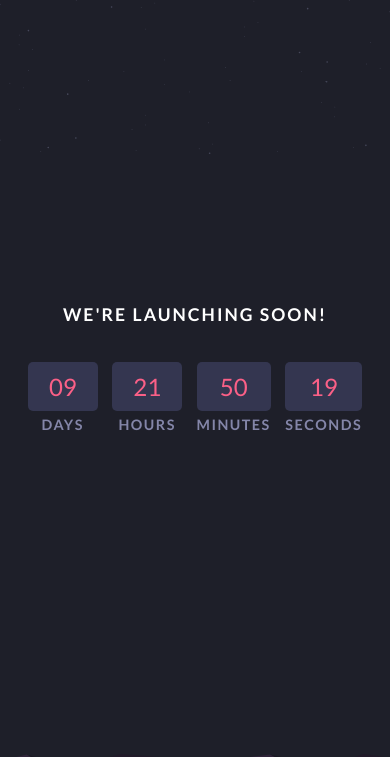
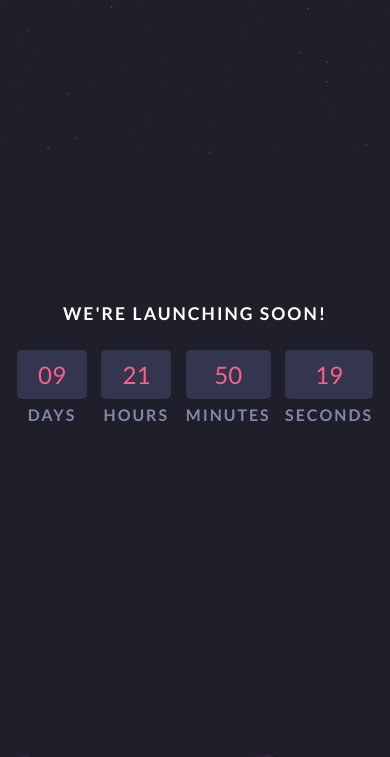
Before and after one commit to Ola-star-coder/Launch-Countdown, a plain HTML site: page index.html in a window 390 px wide. Shown: the top 757 px of the page. Drawn offline with Linux system fonts and the light colour scheme.

Commit message:
commit new codes

```diff
--- a/style.css
+++ b/style.css
@@ -123,7 +123,7 @@ img {
         margin-top: 2em;
         margin-bottom: 2em;
         text-align: center;
-        line-height: 1.3;
+        line-height: 2px;
     }
 
     .countdown-timer {
@@ -146,9 +146,9 @@ img {
     }
 
     .countdown-div h3 {
-        font-size: 0.9rem;
+        font-size: 1rem;
         margin-top: 0.4em;
-        letter-spacing: 1.5px;
+        letter-spacing: 2px;
     }
 
     .social-media {
@@ -170,7 +170,7 @@ img {
     }
 
     .social-media ul li {
-        margin: 0 12px;
+        margin: 0 0.75em;
     }
 
     .social-media ul li img {
```
